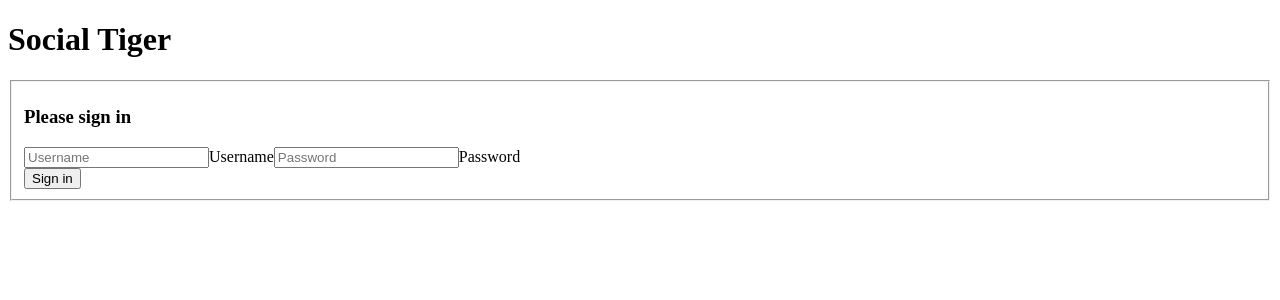
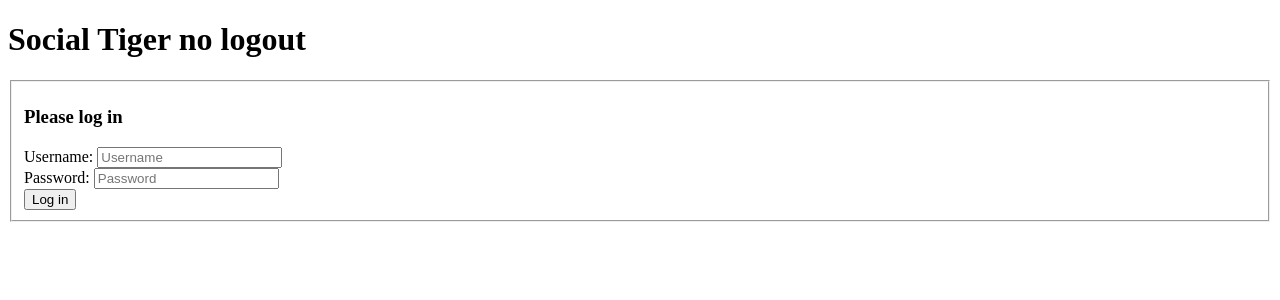
Before and after one commit to zachMcWhirter/SocialTiger, a React (Create React App) app: page / in a window 1280 px wide. Shown: the top 300 px of the page. Built offline with nearby package versions, Linux system fonts and the light colour scheme.

Commit message:
refactoring login and creating (Page) files that will each be given a route in ApplicationViews

```diff
--- a/src/components/ApplicationViews.js
+++ b/src/components/ApplicationViews.js
@@ -0,0 +1,17 @@
+import { Route, Redirect } from "react-router-dom";
+import React from "react";
+import LoginPage from "../pages/LoginPage"
+
+
+const ApplicationViews = () => {
+
+    return (
+
+        <>
+            <Route exact path="/" component={LoginPage} />
+
+        </>
+    )
+}
+
+export default ApplicationViews;
--- a/src/components/Banner.js
+++ b/src/components/Banner.js
@@ -1,11 +1,33 @@
 import React from "react";
 
-const Banner = () => {
-  return (
-    <header>
-      <h1>Social Tiger</h1>
-    </header>
-  );
+const isAuthenticated = () => sessionStorage.getItem("credentials") !== null;
+
+const Banner = (props) => {
+
+
+        if ( isAuthenticated() ) {
+
+    return (
+        <>
+                <header>
+                    <h1>Social Tiger - logout</h1>
+                </header>
+        </>
+    )
+    } else {
+
+
+
+    return (
+
+        <>
+                <header>
+                    <h1>Social Tiger no logout </h1>
+                </header>
+
+        </>
+    );
+    }
 };
 
 export default Banner;
--- a/src/components/SocialTiger.js
+++ b/src/components/SocialTiger.js
@@ -1,15 +1,16 @@
-import React from "react";
-// import ApplicationViews from "./ApplicationViews";
-import Login from "./auth/Login"
-import Banner from "./Banner"
+import React, {useState} from "react";
+import ApplicationViews from "./ApplicationViews";
+
+
+
+
 
 // When the user opens the app they should see two things: 1) The Banner  2) the Login or Register Form
 const SocialTiger = () => {
+
     return (
         <>
-            <Banner/>
-            <Login />
-
+            <ApplicationViews/>
         </>
     );
 };
--- a/src/components/auth/Login.js
+++ b/src/components/auth/Login.js
@@ -1,6 +1,5 @@
 import React, { useState } from "react"
 import Home from "../Home"
-import Banner from "../Banner"
 
 const Login = props => {
     const [credentials, setCredentials] = useState({ username: "", password: "" });
@@ -18,37 +17,34 @@ const Login = props => {
             "credentials",
             JSON.stringify(credentials)
         );
-        // props.history.push("/")
+        props.history.push("/")
     }
 
         return (
             <>
-                {/* <Banner/>  */}
-                {credentials.username === "" || credentials.password === "" ?
-
                     <form onSubmit={handleLogin}>
                         <fieldset>
-                            <h3>Please sign in</h3>
+                            <h3>Please log in</h3>
                             <div className="formgrid">
+                            <label htmlFor="inputUsername">Username: </label>
                                 <input onChange={handleFieldChange} type="username"
                                     id="username"
                                     placeholder="Username"
                                     required="" autoFocus="" />
-                                <label htmlFor="inputUsername">Username</label>
-
+                                <br/>
+                                <label htmlFor="inputPassword"
+                                    >Password: </label>
                                 <input onChange={handleFieldChange} type="password"
                                     id="password"
                                     placeholder="Password"
-                                    required="" />
-                                <label htmlFor="inputPassword">Password</label>
+                                    required=""
+                                    minlength="3"  />
                             </div>
-                            <button type="submit">Sign in</button>
+                            <button type="submit">Log in</button>
                         </fieldset>
                     </form>
-                : <Home/> }
             </>
         )
-
 };
 
 export default Login;
--- a/src/components/folder/FolderCard.js
+++ b/src/components/folder/FolderCard.js
@@ -8,9 +8,9 @@ const FolderCard = () => {
         <div className="card">
             <div className="card-content">
                 <div className="img-container">
-
-                        <img src={FolderImage} alt="folder" />
-                        <div id="text" className="card-foldername">Funny Stuff</div>
+                    {/* perhaps a wrapping the image with a button would be a better solution here */}
+                    <img src={FolderImage} alt="folder" />
+                    <div id="text" className="card-foldername">Folder</div>
                 </div>
             </div>
         </div>
--- /dev/null
+++ b/src/pages/LoginPage.js
@@ -0,0 +1,15 @@
+import React from "react";
+import Login from "../components/auth/Login";
+import Banner from "../components/Banner";
+
+const LoginPage = () => {
+
+    return (
+        <>
+            <Banner/>
+            <Login/>
+        </>
+    )
+};
+
+export default LoginPage;
```
